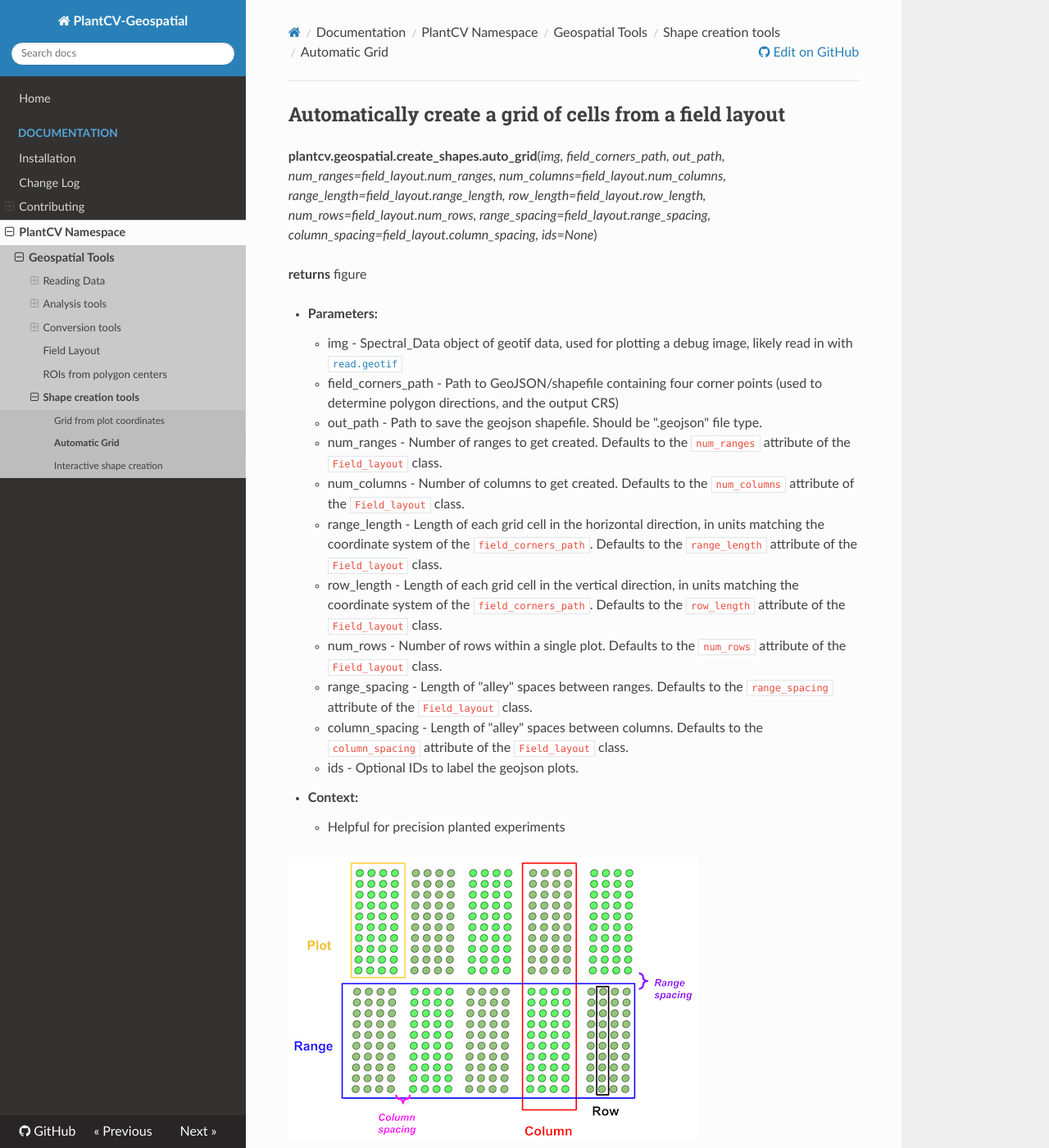
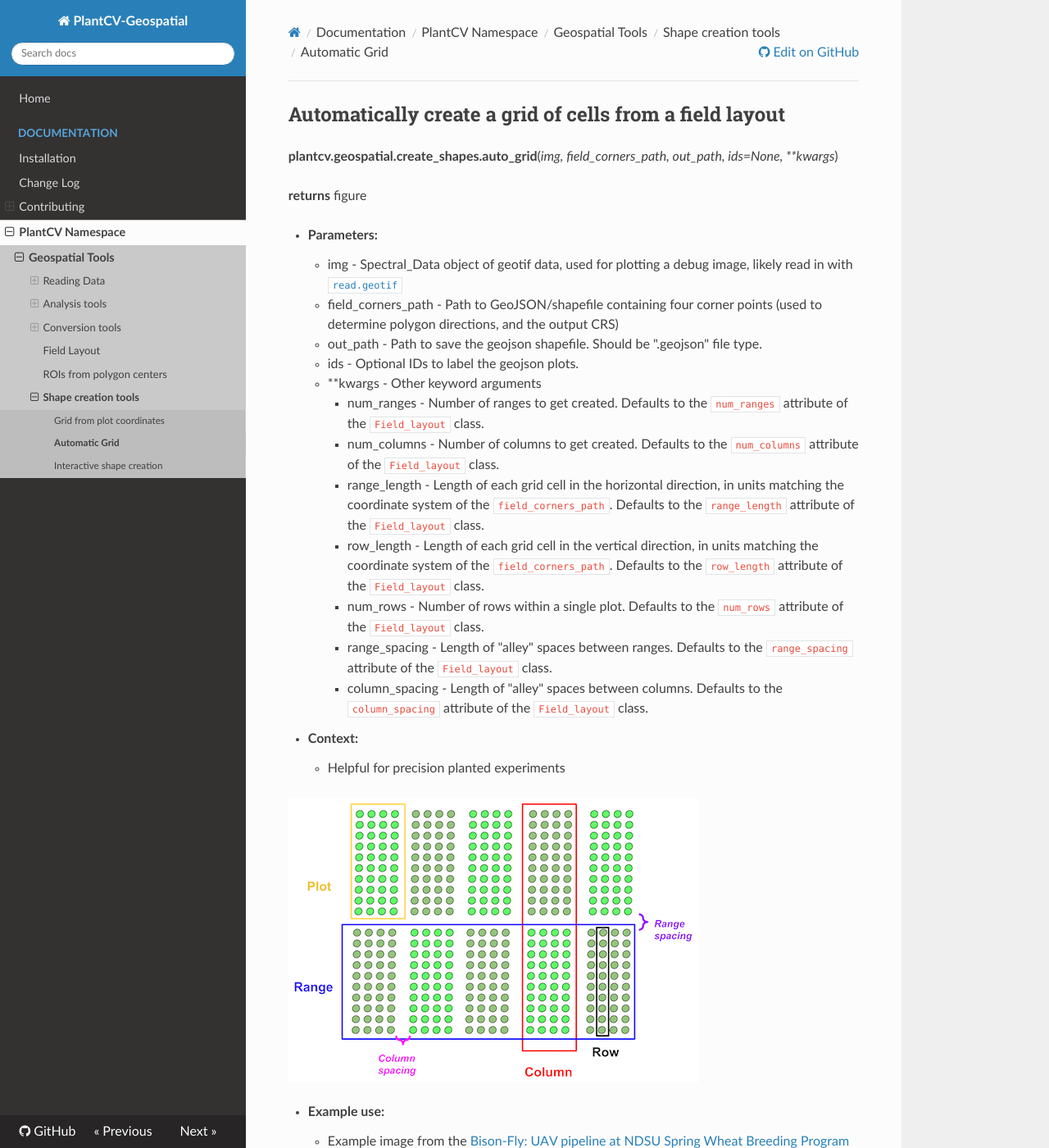
Before and after one commit to danforthcenter/plantcv-geospatial, an MkDocs documentation site: the page built from docs/shapes_grid.md, in a window 1280 px wide and 1400 px high. Shown: the whole window at 82% size. Built offline with MkDocs 1.6.1, drawn with Linux system fonts in a browser that asks for light colours; nearby versions of some CDN libraries.

Commit message:
refactor to use kwargs

```diff
--- a/docs/shapes_grid.md
+++ b/docs/shapes_grid.md
@@ -1,6 +1,6 @@
 ## Automatically create a grid of cells from a field layout
 
-**plantcv.geospatial.create_shapes.auto_grid**(*img, field_corners_path, out_path, num_ranges=field_layout.num_ranges, num_columns=field_layout.num_columns, range_length=field_layout.range_length, row_length=field_layout.row_length, num_rows=field_layout.num_rows, range_spacing=field_layout.range_spacing, column_spacing=field_layout.column_spacing, ids=None*)
+**plantcv.geospatial.create_shapes.auto_grid**(*img, field_corners_path, out_path, ids=None, \*\*kwargs*)
 
 **returns** figure
 
@@ -8,14 +8,16 @@
     - img - Spectral_Data object of geotif data, used for plotting a debug image, likely read in with [`read.geotif`](read_geotif.md)
     - field_corners_path - Path to GeoJSON/shapefile containing four corner points (used to determine polygon directions, and the output CRS)
     - out_path - Path to save the geojson shapefile. Should be ".geojson" file type.
-    - num_ranges - Number of ranges to get created. Defaults to the `num_ranges` attribute of the `Field_layout` class.
-    - num_columns - Number of columns to get created. Defaults to the `num_columns` attribute of the `Field_layout` class.
-    - range_length - Length of each grid cell in the horizontal direction, in units matching the coordinate system of the `field_corners_path`. Defaults to the `range_length` attribute of the `Field_layout` class.
-    - row_length - Length of each grid cell in the vertical direction, in units matching the coordinate system of the `field_corners_path`. Defaults to the `row_length` attribute of the `Field_layout` class.
-    - num_rows - Number of rows within a single plot. Defaults to the `num_rows` attribute of the `Field_layout` class.
-    - range_spacing - Length of "alley" spaces between ranges. Defaults to the `range_spacing` attribute of the `Field_layout` class.
-    - column_spacing - Length of "alley" spaces between columns. Defaults to the `column_spacing` attribute of the `Field_layout` class.
 	- ids - Optional IDs to label the geojson plots.
+	- **kwargs - Other keyword arguments
+        - num_ranges - Number of ranges to get created. Defaults to the `num_ranges` attribute of the `Field_layout` class.
+        - num_columns - Number of columns to get created. Defaults to the `num_columns` attribute of the `Field_layout` class.
+        - range_length - Length of each grid cell in the horizontal direction, in units matching the coordinate system of the `field_corners_path`. Defaults to the `range_length` attribute of the `Field_layout` class.
+        - row_length - Length of each grid cell in the vertical direction, in units matching the coordinate system of the `field_corners_path`. Defaults to the `row_length` attribute of the `Field_layout` class.
+        - num_rows - Number of rows within a single plot. Defaults to the `num_rows` attribute of the `Field_layout` class.
+        - range_spacing - Length of "alley" spaces between ranges. Defaults to the `range_spacing` attribute of the `Field_layout` class.
+        - column_spacing - Length of "alley" spaces between columns. Defaults to the `column_spacing` attribute of the `Field_layout` class.
+
 
 - **Context:**
     - Helpful for precision planted experiments
```
Also changed, not shown: docs/changelog.md (+1 -1 lines), 1 other file.
